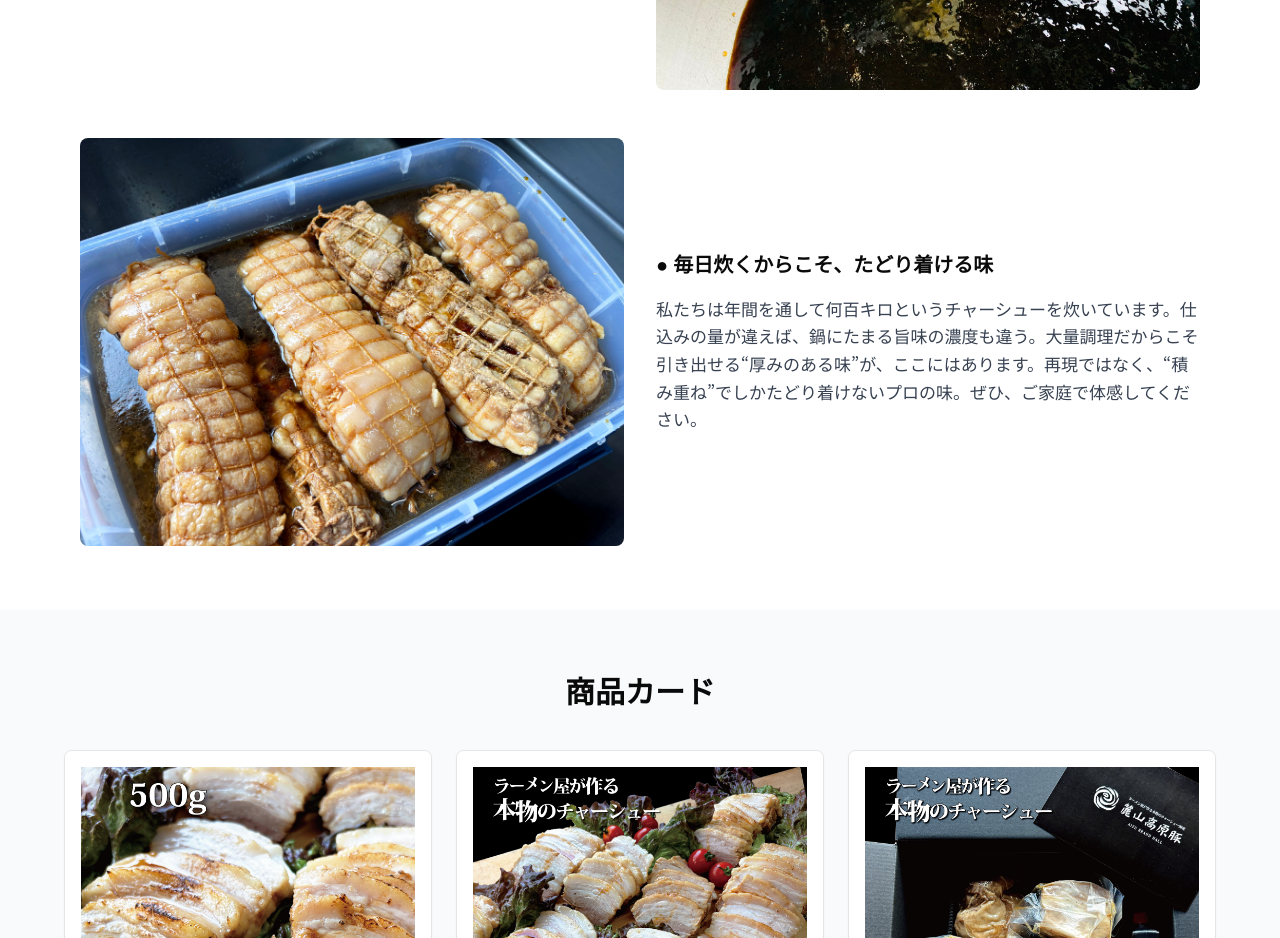
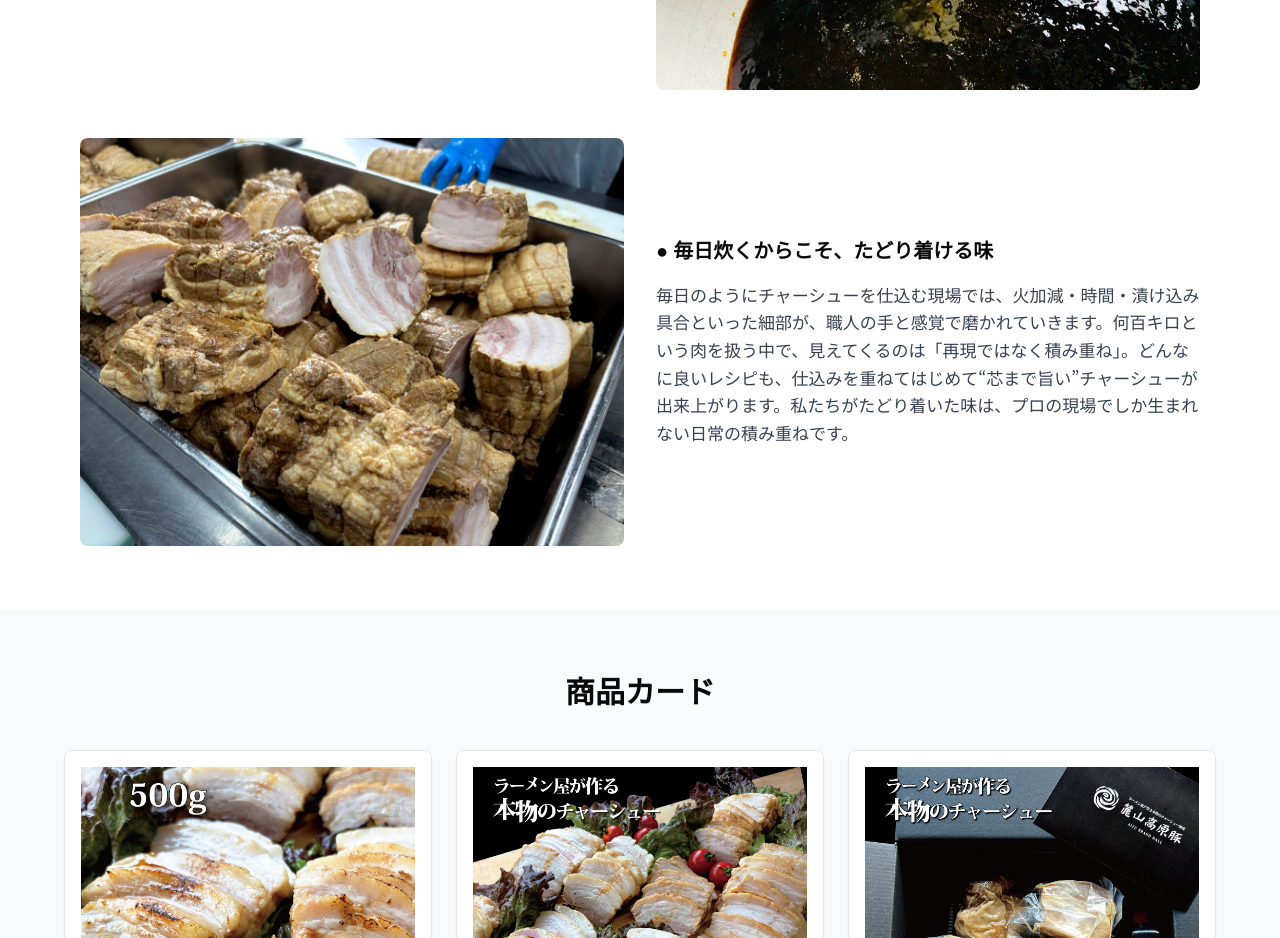
Before and after one commit to hajiox/hayama, a Next.js app: page / in a window 1280 px wide. Shown: the part 3740-4678 px from the top of the page. Built offline with nearby package versions, Linux system fonts and the light colour scheme.

Commit message:
feat: update "daily cooking taste" section images and text
Replace section image and update text content with new files.

Co-authored-by: null <198845592+hajiox@users.noreply.github.com>

```diff
--- a/components/hayama-chashu-lp.tsx
+++ b/components/hayama-chashu-lp.tsx
@@ -310,7 +310,7 @@ return (
         <div className="grid md:grid-cols-2 gap-8 items-center">
           <div className="relative aspect-[4/3] w-full">
             <Image
-              src="/images/IMG_0957（補正）.jpg"
+              src="/images/IMG_0965（補正）.jpg"
               alt="毎日炊くイメージ"
               fill
               className="object-cover rounded-lg"
@@ -319,7 +319,7 @@ return (
           <div className="space-y-4 font-sans">
             <h3 className="text-xl font-bold font-heading">● 毎日炊くからこそ、たどり着ける味</h3>
             <p className="text-[17px] leading-relaxed text-gray-700">
-              私たちは年間を通して何百キロというチャーシューを炊いています。仕込みの量が違えば、鍋にたまる旨味の濃度も違う。大量調理だからこそ引き出せる“厚みのある味”が、ここにはあります。再現ではなく、“積み重ね”でしかたどり着けないプロの味。ぜひ、ご家庭で体感してください。
+              毎日のようにチャーシューを仕込む現場では、火加減・時間・漬け込み具合といった細部が、職人の手と感覚で磨かれていきます。何百キロという肉を扱う中で、見えてくるのは「再現ではなく積み重ね」。どんなに良いレシピも、仕込みを重ねてはじめて“芯まで旨い”チャーシューが出来上がります。私たちがたどり着いた味は、プロの現場でしか生まれない日常の積み重ねです。
             </p>
           </div>
         </div>
```
Also changed, not shown: public/images/IMG_0965（補正）.jpg (added).
